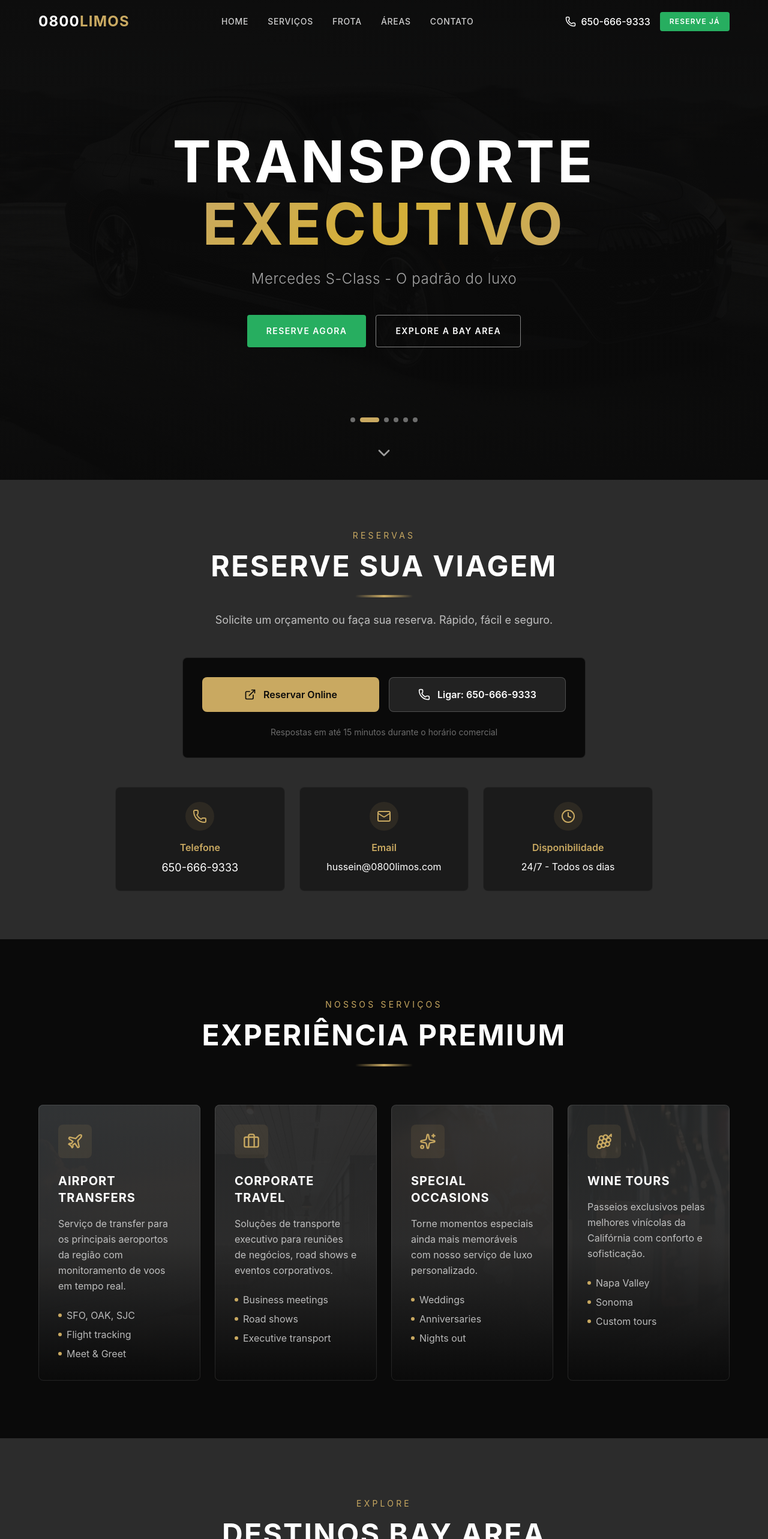
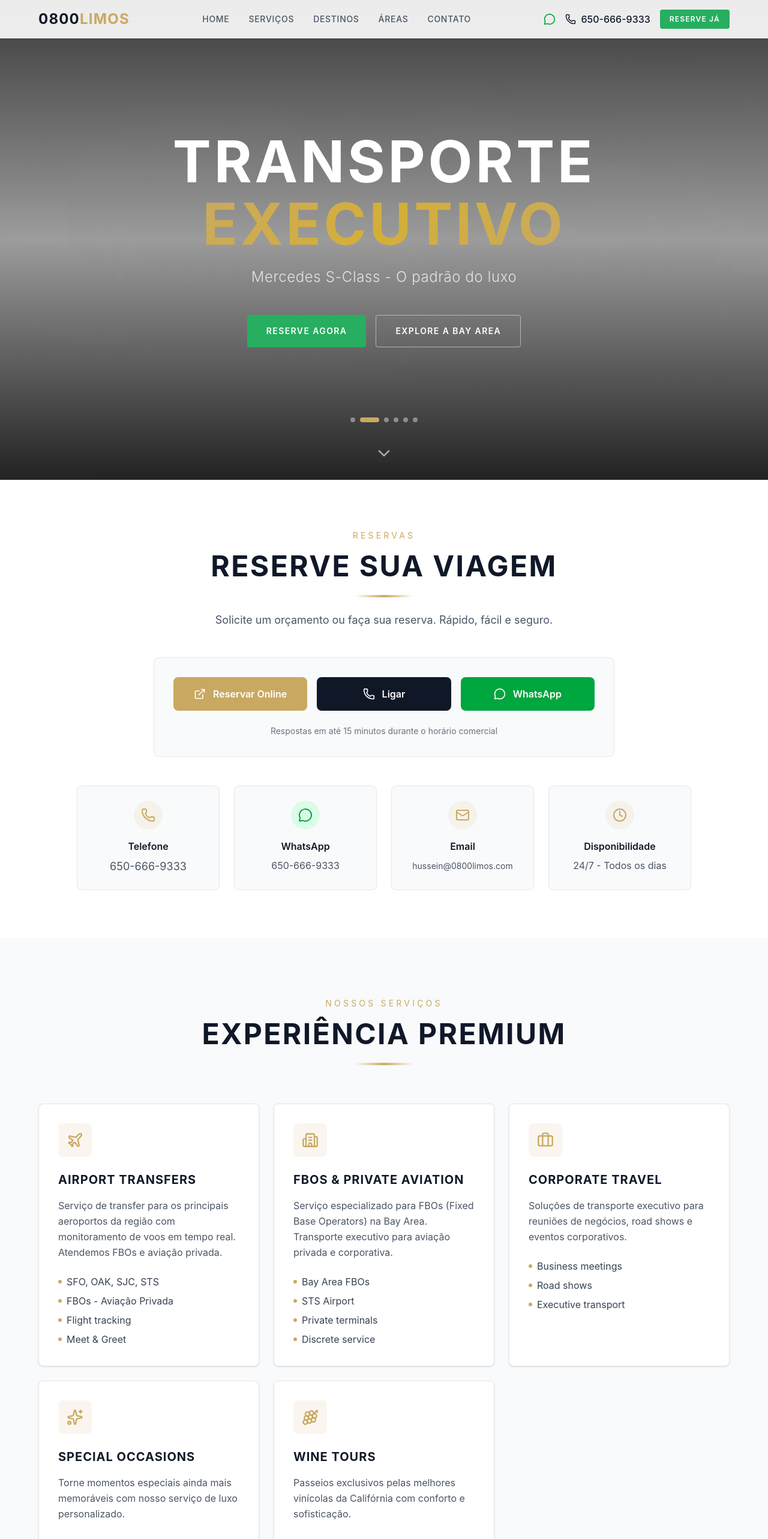
Before and after one commit to guillermedev75/0800limos-website, a React (Vite) app: page / in a window 1280 px wide. Shown: the top 2566 px of the page at 60% size. Built offline with nearby package versions, Linux system fonts and the light colour scheme.

Commit message:
feat: modo claro, whatsapp, nav links atualizados, FBOs/STS adicionados

```diff
--- a/src/App.tsx
+++ b/src/App.tsx
@@ -10,7 +10,7 @@ import { Areas } from './components/sections/Areas';
 
 function App() {
   return (
-    <div className="min-h-screen bg-midnight">
+    <div className="min-h-screen bg-white">
       <Header />
       <main>
         <Hero />
--- a/src/components/layout/Footer.tsx
+++ b/src/components/layout/Footer.tsx
@@ -1,4 +1,4 @@
-import { Phone, Mail, MapPin } from 'lucide-react';
+import { Phone, Mail, MapPin, MessageCircle } from 'lucide-react';
 import { Container } from './Container';
 
 const footerLinks = {
@@ -8,11 +8,11 @@ const footerLinks = {
     { name: 'Special Occasions', href: '#services' },
     { name: 'Wine Tours', href: '#services' },
   ],
-  fleet: [
-    { name: 'Executive Sedan', href: '#fleet' },
-    { name: 'Luxury SUV', href: '#fleet' },
-    { name: 'Sprinter Van', href: '#fleet' },
-    { name: 'Stretch Limo', href: '#fleet' },
+  destinations: [
+    { name: 'Mount Shasta', href: '#destinations' },
+    { name: 'Napa Valley', href: '#destinations' },
+    { name: 'Sonoma', href: '#destinations' },
+    { name: 'San Francisco', href: '#destinations' },
   ],
   company: [
     { name: 'About Us', href: '#' },
@@ -24,16 +24,16 @@ const footerLinks = {
 
 export function Footer() {
   return (
-    <footer id="footer" className="bg-charcoal border-t border-white/10">
+    <footer id="footer" className="bg-gray-100 border-t border-gray-200">
       <Container>
         <div className="py-16 grid grid-cols-1 md:grid-cols-2 lg:grid-cols-5 gap-12">
           {/* Brand */}
           <div className="lg:col-span-2">
             <div className="text-3xl font-display font-bold tracking-wider mb-4">
-              <span className="text-white">0800</span>
+              <span className="text-gray-900">0800</span>
               <span className="text-gold">LIMOS</span>
             </div>
-            <p className="text-soft-silver mb-6 max-w-sm">
+            <p className="text-gray-600 mb-6 max-w-sm">
               Professional transportation services in the San Francisco Bay Area.
               Experience luxury, comfort, and reliability with our premium fleet.
             </p>
@@ -41,7 +41,7 @@ export function Footer() {
 
           {/* Services */}
           <div>
-            <h4 className="font-display font-semibold text-white uppercase tracking-wider mb-4">
+            <h4 className="font-display font-semibold text-gray-900 uppercase tracking-wider mb-4">
               Serviços
             </h4>
             <ul className="space-y-2">
@@ -49,7 +49,7 @@ export function Footer() {
                 <li key={link.name}>
                   <a
                     href={link.href}
-                    className="text-soft-silver hover:text-gold transition-colors"
+                    className="text-gray-600 hover:text-gold transition-colors"
                   >
                     {link.name}
                   </a>
@@ -58,17 +58,17 @@ export function Footer() {
             </ul>
           </div>
 
-          {/* Fleet */}
+          {/* Destinations */}
           <div>
-            <h4 className="font-display font-semibold text-white uppercase tracking-wider mb-4">
-              Frota
+            <h4 className="font-display font-semibold text-gray-900 uppercase tracking-wider mb-4">
+              Destinos
             </h4>
             <ul className="space-y-2">
-              {footerLinks.fleet.map((link) => (
+              {footerLinks.destinations.map((link) => (
                 <li key={link.name}>
                   <a
                     href={link.href}
-                    className="text-soft-silver hover:text-gold transition-colors"
+                    className="text-gray-600 hover:text-gold transition-colors"
                   >
                     {link.name}
                   </a>
@@ -79,14 +79,25 @@ export function Footer() {
 
           {/* Contact */}
           <div>
-            <h4 className="font-display font-semibold text-white uppercase tracking-wider mb-4">
+            <h4 className="font-display font-semibold text-gray-900 uppercase tracking-wider mb-4">
               Contato
             </h4>
             <ul className="space-y-3">
               <li>
                 <a
+                  href="https://wa.me/16506669333"
+                  target="_blank"
+                  rel="noopener noreferrer"
+                  className="flex items-center gap-2 text-green-600 hover:text-green-700 transition-colors"
+                >
+                  <MessageCircle size={16} />
+                  WhatsApp
+                </a>
+              </li>
+              <li>
+                <a
                   href="tel:6506669333"
-                  className="flex items-center gap-2 text-soft-silver hover:text-gold transition-colors"
+                  className="flex items-center gap-2 text-gray-600 hover:text-gold transition-colors"
                 >
                   <Phone size={16} />
                   650-666-9333
@@ -95,13 +106,13 @@ export function Footer() {
               <li>
                 <a
                   href="mailto:hussein@0800limos.com"
-                  className="flex items-center gap-2 text-soft-silver hover:text-gold transition-colors"
+                  className="flex items-center gap-2 text-gray-600 hover:text-gold transition-colors"
                 >
                   <Mail size={16} />
                   hussein@0800limos.com
                 </a>
               </li>
-              <li className="flex items-start gap-2 text-soft-silver">
+              <li className="flex items-start gap-2 text-gray-600">
                 <MapPin size={16} className="mt-1 flex-shrink-0" />
                 <span>San Francisco Bay Area</span>
               </li>
@@ -110,11 +121,11 @@ export function Footer() {
         </div>
 
         {/* Bottom */}
-        <div className="py-6 border-t border-white/10 flex flex-col md:flex-row items-center justify-between gap-4">
-          <p className="text-white/40 text-sm">
+        <div className="py-6 border-t border-gray-200 flex flex-col md:flex-row items-center justify-between gap-4">
+          <p className="text-gray-500 text-sm">
             © 2026 0800 Limos. All rights reserved.
           </p>
-          <p className="text-white/40 text-sm">
+          <p className="text-gray-500 text-sm">
             Transporte Executivo Premium
           </p>
         </div>
--- a/src/components/layout/Header.tsx
+++ b/src/components/layout/Header.tsx
@@ -1,5 +1,5 @@
 import { motion, AnimatePresence } from 'framer-motion';
-import { Phone, Menu, X } from 'lucide-react';
+import { Phone, Menu, X, MessageCircle } from 'lucide-react';
 import { useScrollPosition } from '../../hooks/useScrollPosition';
 import { useMobileMenu } from '../../hooks/useMobileMenu';
 import { Container } from './Container';
@@ -8,7 +8,7 @@ import { Button } from '../ui/Button';
 const navLinks = [
   { name: 'Home', href: '#hero' },
   { name: 'Serviços', href: '#services' },
-  { name: 'Frota', href: '#fleet' },
+  { name: 'Destinos', href: '#destinations' },
   { name: 'Áreas', href: '#areas' },
   { name: 'Contato', href: '#footer' },
 ];
@@ -32,7 +32,9 @@ export function Header() {
         animate={{ y: 0 }}
         transition={{ duration: 0.5, ease: 'easeOut' }}
         className={`fixed top-0 left-0 right-0 z-50 transition-all duration-300 ${
-          isScrolled ? 'glass-header py-3' : 'bg-transparent py-5'
+          isScrolled
+            ? 'bg-white shadow-md py-3'
+            : 'bg-white/90 backdrop-blur-sm py-4'
         }`}
       >
         <Container>
@@ -47,7 +49,7 @@ export function Header() {
               className="flex items-center gap-2 group"
             >
               <div className="text-2xl font-display font-bold tracking-wider">
-                <span className="text-white group-hover:text-gold transition-colors">0800</span>
+                <span className="text-gray-900 group-hover:text-gold transition-colors">0800</span>
                 <span className="text-gold">LIMOS</span>
               </div>
             </a>
@@ -62,7 +64,7 @@ export function Header() {
                     e.preventDefault();
                     scrollToSection(link.href);
                   }}
-                  className="text-sm font-medium text-white/80 hover:text-gold transition-colors uppercase tracking-wider"
+                  className="text-sm font-medium text-gray-600 hover:text-gold transition-colors uppercase tracking-wider"
                 >
                   {link.name}
                 </a>
@@ -72,8 +74,17 @@ export function Header() {
             {/* Desktop CTA */}
             <div className="hidden lg:flex items-center gap-4">
               <a
+                href="https://wa.me/16506669333"
+                target="_blank"
+                rel="noopener noreferrer"
+                className="flex items-center gap-2 text-green-600 hover:text-green-700 transition-colors"
+                aria-label="WhatsApp"
+              >
+                <MessageCircle size={20} />
+              </a>
+              <a
                 href="tel:6506669333"
-                className="flex items-center gap-2 text-white hover:text-gold transition-colors"
+                className="flex items-center gap-2 text-gray-900 hover:text-gold transition-colors"
               >
                 <Phone size={18} />
                 <span className="font-medium">650-666-9333</span>
@@ -90,7 +101,7 @@ export function Header() {
             {/* Mobile Menu Button */}
             <button
               onClick={toggle}
-              className="lg:hidden text-white p-2"
+              className="lg:hidden text-gray-900 p-2"
               aria-label="Toggle menu"
             >
               {isOpen ? <X size={24} /> : <Menu size={24} />}
@@ -107,7 +118,7 @@ export function Header() {
             animate={{ opacity: 1, x: 0 }}
             exit={{ opacity: 0, x: '100%' }}
             transition={{ duration: 0.3, ease: 'easeInOut' }}
-            className="fixed inset-0 z-40 bg-midnight lg:hidden"
+            className="fixed inset-0 z-40 bg-white lg:hidden"
           >
             <div className="flex flex-col items-center justify-center h-full gap-8">
               {navLinks.map((link, index) => (
@@ -121,7 +132,7 @@ export function Header() {
                     e.preventDefault();
                     scrollToSection(link.href);
                   }}
-                  className="text-2xl font-display font-semibold text-white hover:text-gold transition-colors uppercase tracking-wider"
+                  className="text-2xl font-display font-semibold text-gray-900 hover:text-gold transition-colors uppercase tracking-wider"
                 >
                   {link.name}
                 </motion.a>
@@ -132,6 +143,15 @@ export function Header() {
                 transition={{ delay: navLinks.length * 0.1 }}
                 className="flex flex-col items-center gap-4 mt-8"
               >
+                <a
+                  href="https://wa.me/16506669333"
+                  target="_blank"
+                  rel="noopener noreferrer"
+                  className="flex items-center gap-2 text-green-600"
+                >
+                  <MessageCircle size={24} />
+                  <span className="font-medium">WhatsApp</span>
+                </a>
                 <a
                   href="tel:6506669333"
                   className="flex items-center gap-2 text-gold"
--- a/src/components/sections/BookingWidget.tsx
+++ b/src/components/sections/BookingWidget.tsx
@@ -1,10 +1,10 @@
 import { motion } from 'framer-motion';
 import { Container } from '../layout/Container';
-import { ExternalLink, Phone, Mail, Clock } from 'lucide-react';
+import { ExternalLink, Phone, Mail, Clock, MessageCircle } from 'lucide-react';
 
 export function BookingWidget() {
   return (
-    <section id="booking" className="py-20 bg-charcoal">
+    <section id="booking" className="py-20 bg-white">
       <Container>
         <motion.div
           initial={{ opacity: 0, y: 30 }}
@@ -16,11 +16,11 @@ export function BookingWidget() {
           <span className="text-gold font-display text-sm tracking-[0.3em] uppercase">
             Reservas
           </span>
-          <h2 className="font-display font-bold text-3xl sm:text-4xl md:text-5xl text-white uppercase tracking-wider mt-4 mb-6">
+          <h2 className="font-display font-bold text-3xl sm:text-4xl md:text-5xl text-gray-900 uppercase tracking-wider mt-4 mb-6">
             Reserve Sua Viagem
           </h2>
           <div className="w-24 h-1 bg-gradient-to-r from-transparent via-gold to-transparent mx-auto mb-6"></div>
-          <p className="text-soft-silver text-lg max-w-2xl mx-auto">
+          <p className="text-gray-600 text-lg max-w-2xl mx-auto">
             Solicite um orçamento ou faça sua reserva. Rápido, fácil e seguro.
           </p>
         </motion.div>
@@ -31,28 +31,37 @@ export function BookingWidget() {
           whileInView={{ opacity: 1, y: 0 }}
           viewport={{ once: true }}
           transition={{ duration: 0.8, delay: 0.2 }}
-          className="max-w-2xl mx-auto"
+          className="max-w-3xl mx-auto"
         >
-          <div className="bg-midnight rounded-lg p-8 border border-white/10">
-            <div className="grid grid-cols-1 md:grid-cols-2 gap-4">
+          <div className="bg-gray-50 rounded-lg p-8 border border-gray-200">
+            <div className="grid grid-cols-1 md:grid-cols-3 gap-4">
               <a
                 href="https://customer.moovs.app/0800-limos-inc/request/new"
                 target="_blank"
                 rel="noopener noreferrer"
-                className="flex items-center justify-center gap-3 bg-gold hover:bg-gold-hover text-midnight font-semibold py-4 px-6 rounded-lg transition-all duration-300 group"
+                className="flex items-center justify-center gap-3 bg-gold hover:bg-gold-hover text-white font-semibold py-4 px-6 rounded-lg transition-all duration-300 group"
               >
                 <ExternalLink size={20} />
                 <span>Reservar Online</span>
               </a>
               <a
                 href="tel:6506669333"
-                className="flex items-center justify-center gap-3 bg-white/10 hover:bg-white/20 text-white font-semibold py-4 px-6 rounded-lg transition-all duration-300 border border-white/20"
+                className="flex items-center justify-center gap-3 bg-gray-900 hover:bg-gray-800 text-white font-semibold py-4 px-6 rounded-lg transition-all duration-300"
               >
                 <Phone size={20} />
-                <span>Ligar: 650-666-9333</span>
+                <span>Ligar</span>
+              </a>
+              <a
+                href="https://wa.me/16506669333"
+                target="_blank"
+                rel="noopener noreferrer"
+                className="flex items-center justify-center gap-3 bg-green-600 hover:bg-green-700 text-white font-semibold py-4 px-6 rounded-lg transition-all duration-300"
+              >
+                <MessageCircle size={20} />
+                <span>WhatsApp</span>
               </a>
             </div>
-            <p className="text-white/40 text-sm text-center mt-6">
+            <p className="text-gray-500 text-sm text-center mt-6">
               Respostas em até 15 minutos durante o horário comercial
             </p>
           </div>
@@ -64,34 +73,44 @@ export function BookingWidget() {
           whileInView={{ opacity: 1, y: 0 }}
           viewport={{ once: true }}
           transition={{ duration: 0.8, delay: 0.4 }}
-          className="mt-12 grid grid-cols-1 md:grid-cols-3 gap-6 max-w-4xl mx-auto"
+          className="mt-12 grid grid-cols-1 md:grid-cols-2 lg:grid-cols-4 gap-6 max-w-5xl mx-auto"
         >
-          <div className="text-center p-6 bg-midnight/50 rounded-lg border border-white/5 hover:border-gold/30 transition-colors group">
+          <div className="text-center p-6 bg-gray-50 rounded-lg border border-gray-200 hover:border-gold/50 transition-colors group">
             <div className="w-12 h-12 bg-gold/10 rounded-full flex items-center justify-center mx-auto mb-4 group-hover:bg-gold/20 transition-colors">
               <Phone size={24} className="text-gold" />
             </div>
-            <h4 className="font-display font-semibold text-gold mb-2">Telefone</h4>
-            <a href="tel:6506669333" className="text-white hover:text-gold transition-colors text-lg">
+            <h4 className="font-display font-semibold text-gray-900 mb-2">Telefone</h4>
+            <a href="tel:6506669333" className="text-gray-600 hover:text-gold transition-colors text-lg">
               650-666-9333
             </a>
           </div>
 
-          <div className="text-center p-6 bg-midnight/50 rounded-lg border border-white/5 hover:border-gold/30 transition-colors group">
+          <div className="text-center p-6 bg-gray-50 rounded-lg border border-gray-200 hover:border-gold/50 transition-colors group">
+            <div className="w-12 h-12 bg-green-100 rounded-full flex items-center justify-center mx-auto mb-4 group-hover:bg-green-200 transition-colors">
+              <MessageCircle size={24} className="text-green-600" />
+            </div>
+            <h4 className="font-display font-semibold text-gray-900 mb-2">WhatsApp</h4>
+            <a href="https://wa.me/16506669333" target="_blank" rel="noopener noreferrer" className="text-gray-600 hover:text-green-600 transition-colors">
+              650-666-9333
+            </a>
+          </div>
+
+          <div className="text-center p-6 bg-gray-50 rounded-lg border border-gray-200 hover:border-gold/50 transition-colors group">
             <div className="w-12 h-12 bg-gold/10 rounded-full flex items-center justify-center mx-auto mb-4 group-hover:bg-gold/20 transition-colors">
               <Mail size={24} className="text-gold" />
             </div>
-            <h4 className="font-display font-semibold text-gold mb-2">Email</h4>
-            <a href="mailto:hussein@0800limos.com" className="text-white hover:text-gold transition-colors">
+            <h4 className="font-display font-semibold text-gray-900 mb-2">Email</h4>
+            <a href="mailto:hussein@0800limos.com" className="text-gray-600 hover:text-gold transition-colors text-sm">
               hussein@0800limos.com
             </a>
           </div>
 
-          <div className="text-center p-6 bg-midnight/50 rounded-lg border border-white/5 hover:border-gold/30 transition-colors group">
+          <div className="text-center p-6 bg-gray-50 rounded-lg border border-gray-200 hover:border-gold/50 transition-colors group">
             <div className="w-12 h-12 bg-gold/10 rounded-full flex items-center justify-center mx-auto mb-4 group-hover:bg-gold/20 transition-colors">
               <Clock size={24} className="text-gold" />
             </div>
-            <h4 className="font-display font-semibold text-gold mb-2">Disponibilidade</h4>
-            <p className="text-white">24/7 - Todos os dias</p>
+            <h4 className="font-display font-semibold text-gray-900 mb-2">Disponibilidade</h4>
+            <p className="text-gray-600">24/7 - Todos os dias</p>
           </div>
         </motion.div>
       </Container>
--- a/src/components/sections/Services.tsx
+++ b/src/components/sections/Services.tsx
@@ -1,5 +1,5 @@
 import { motion } from 'framer-motion';
-import { Plane, Briefcase, Sparkles, Grape } from 'lucide-react';
+import { Plane, Briefcase, Sparkles, Grape, Building2 } from 'lucide-react';
 import { Container } from '../layout/Container';
 
 const services = [
@@ -7,12 +7,20 @@ const services = [
     id: 1,
     icon: Plane,
     title: 'Airport Transfers',
-    description: 'Serviço de transfer para os principais aeroportos da região com monitoramento de voos em tempo real.',
-    features: ['SFO, OAK, SJC', 'Flight tracking', 'Meet & Greet'],
+    description: 'Serviço de transfer para os principais aeroportos da região com monitoramento de voos em tempo real. Atendemos FBOs e aviação privada.',
+    features: ['SFO, OAK, SJC, STS', 'FBOs - Aviação Privada', 'Flight tracking', 'Meet & Greet'],
     image: '/images/services/airport.jpg',
   },
   {
     id: 2,
+    icon: Building2,
+    title: 'FBOs & Private Aviation',
+    description: 'Serviço especializado para FBOs (Fixed Base Operators) na Bay Area. Transporte executivo para aviação privada e corporativa.',
+    features: ['Bay Area FBOs', 'STS Airport', 'Private terminals', 'Discrete service'],
+    image: '/images/services/corporate.jpg',
+  },
+  {
+    id: 3,
     icon: Briefcase,
     title: 'Corporate Travel',
     description: 'Soluções de transporte executivo para reuniões de negócios, road shows e eventos corporativos.',
@@ -20,7 +28,7 @@ const services = [
     image: '/images/services/corporate.jpg',
   },
   {
-    id: 3,
+    id: 4,
     icon: Sparkles,
     title: 'Special Occasions',
     description: 'Torne momentos especiais ainda mais memoráveis com nosso serviço de luxo personalizado.',
@@ -28,7 +36,7 @@ const services = [
     image: '/images/services/wedding.jpg',
   },
   {
-    id: 4,
+    id: 5,
     icon: Grape,
     title: 'Wine Tours',
     description: 'Passeios exclusivos pelas melhores vinícolas da Califórnia com conforto e sofisticação.',
@@ -39,7 +47,7 @@ const services = [
 
 export function Services() {
   return (
-    <section id="services" className="py-24 bg-midnight">
+    <section id="services" className="py-24 bg-gray-50">
       <Container>
         {/* Header */}
         <motion.div
@@ -52,14 +60,14 @@ export function Services() {
           <span className="text-gold font-display text-sm tracking-[0.3em] uppercase">
             Nossos Serviços
           </span>
-          <h2 className="font-display font-bold text-3xl sm:text-4xl md:text-5xl text-white uppercase tracking-wider mt-4 mb-6">
+          <h2 className="font-display font-bold text-3xl sm:text-4xl md:text-5xl text-gray-900 uppercase tracking-wider mt-4 mb-6">
             Experiência Premium
           </h2>
           <div className="w-24 h-1 bg-gradient-to-r from-transparent via-gold to-transparent mx-auto"></div>
         </motion.div>
 
         {/* Services Grid */}
-        <div className="grid grid-cols-1 md:grid-cols-2 lg:grid-cols-4 gap-6">
+        <div className="grid grid-cols-1 md:grid-cols-2 lg:grid-cols-3 gap-6">
           {services.map((service, index) => {
             const Icon = service.icon;
             return (
@@ -69,41 +77,28 @@ export function Services() {
                 whileInView={{ opacity: 1, y: 0 }}
                 viewport={{ once: true }}
                 transition={{ duration: 0.6, delay: index * 0.1 }}
-                className="group relative rounded-lg overflow-hidden hover:border-gold/50 transition-all duration-300 hover:-translate-y-2"
+                className="group bg-white rounded-lg p-8 border border-gray-200 hover:border-gold/50 transition-all duration-300 hover:-translate-y-2 shadow-sm hover:shadow-lg"
               >
-                {/* Background Image */}
-                <div className="absolute inset-0">
-                  <img
-                    src={service.image}
-                    alt={service.title}
-                    className="w-full h-full object-cover opacity-40 group-hover:opacity-30 group-hover:scale-110 transition-all duration-500"
-                  />
-                  <div className="absolute inset-0 bg-gradient-to-t from-midnight via-charcoal/95 to-charcoal/80"></div>
-                </div>
-
-                {/* Content */}
-                <div className="relative p-8 border border-white/10 rounded-lg h-full group-hover:border-gold/50 transition-colors">
                 <div className="w-14 h-14 bg-gold/10 rounded-lg flex items-center justify-center mb-6 group-hover:bg-gold/20 transition-colors">
                   <Icon className="text-gold" size={28} />
                 </div>
 
-                  <h3 className="font-display font-bold text-xl text-white uppercase tracking-wider mb-4">
+                <h3 className="font-display font-bold text-xl text-gray-900 uppercase tracking-wider mb-4">
                   {service.title}
                 </h3>
 
-                  <p className="text-soft-silver mb-6 leading-relaxed">
+                <p className="text-gray-600 mb-6 leading-relaxed">
                   {service.description}
                 </p>
 
                 <ul className="space-y-2">
                   {service.features.map((feature) => (
-                      <li key={feature} className="flex items-center gap-2 text-white/70">
+                    <li key={feature} className="flex items-center gap-2 text-gray-700">
                       <span className="w-1.5 h-1.5 bg-gold rounded-full"></span>
                       {feature}
                     </li>
                   ))}
                 </ul>
-                </div>
               </motion.div>
             );
           })}
```
Also changed, not shown: src/components/sections/Areas.tsx (+11 -11 lines), src/components/sections/Destinations.tsx (+8 -8 lines), src/components/sections/Testimonials.tsx (+9 -9 lines), src/components/sections/WhyUs.tsx (+7 -7 lines). Lines whose indentation alone changed are shown as unchanged.
